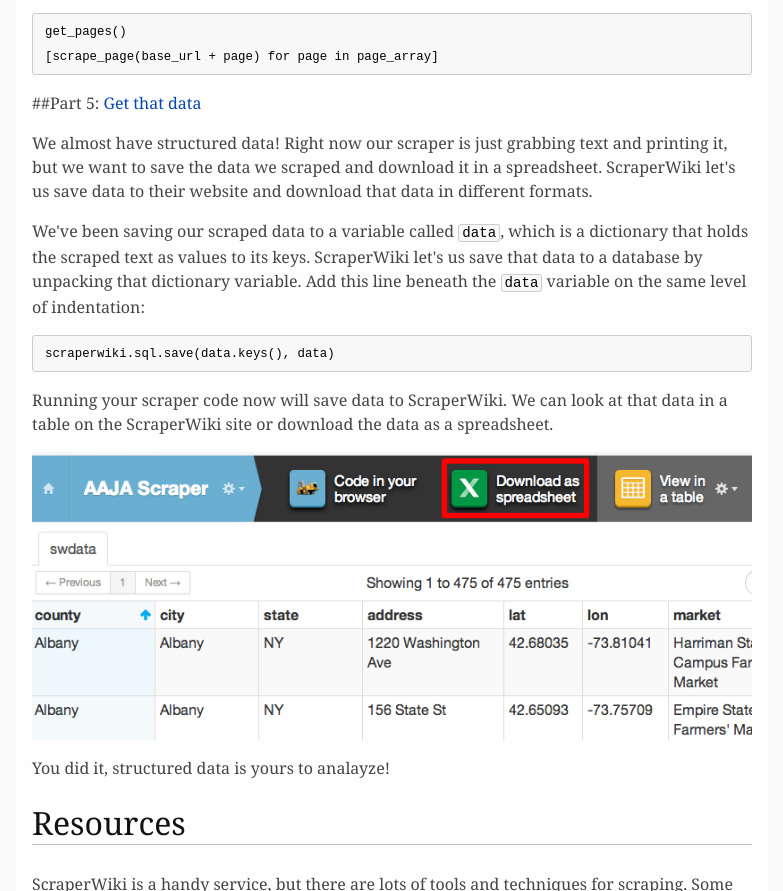
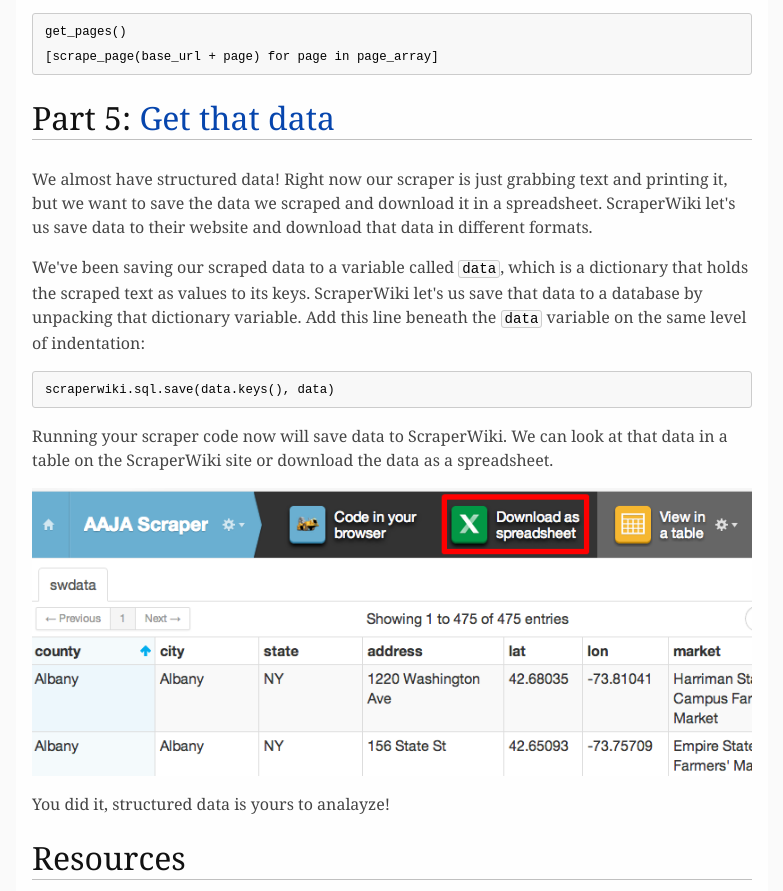
Before and after one commit to frankbi/AAJA-Scraper, a plain HTML site: page tutorial.html in a window 1280 px wide. Shown: the part 4838-5729 px from the top of the page, without its empty margins (248-1031 px from the left). Drawn offline with Linux system fonts and the light colour scheme; files whose address does not match are found by name.

Commit message:
another heading

```diff
--- a/tutorial.html
+++ b/tutorial.html
@@ -268,7 +268,7 @@
 [scrape_page(base_url + page) for page in page_array]
 </code></pre>
 
-<p>##Part 5: <a href="http://www.youtube.com/watch?v=Sk0PSn4VuAE">Get that data</a></p>
+<h2 id="part-5-get-that-datahttpwwwyoutubecomwatchvsk0psn4vuae">Part 5: <a href="http://www.youtube.com/watch?v=Sk0PSn4VuAE">Get that data</a></h2>
 
 <p>We almost have structured data! Right now our scraper is just grabbing text and printing it, but we want to save the data we scraped and download it in a spreadsheet. ScraperWiki let's us save data to their website and download that data in different formats.</p>
 
```
Also changed, not shown: 1 other file.
